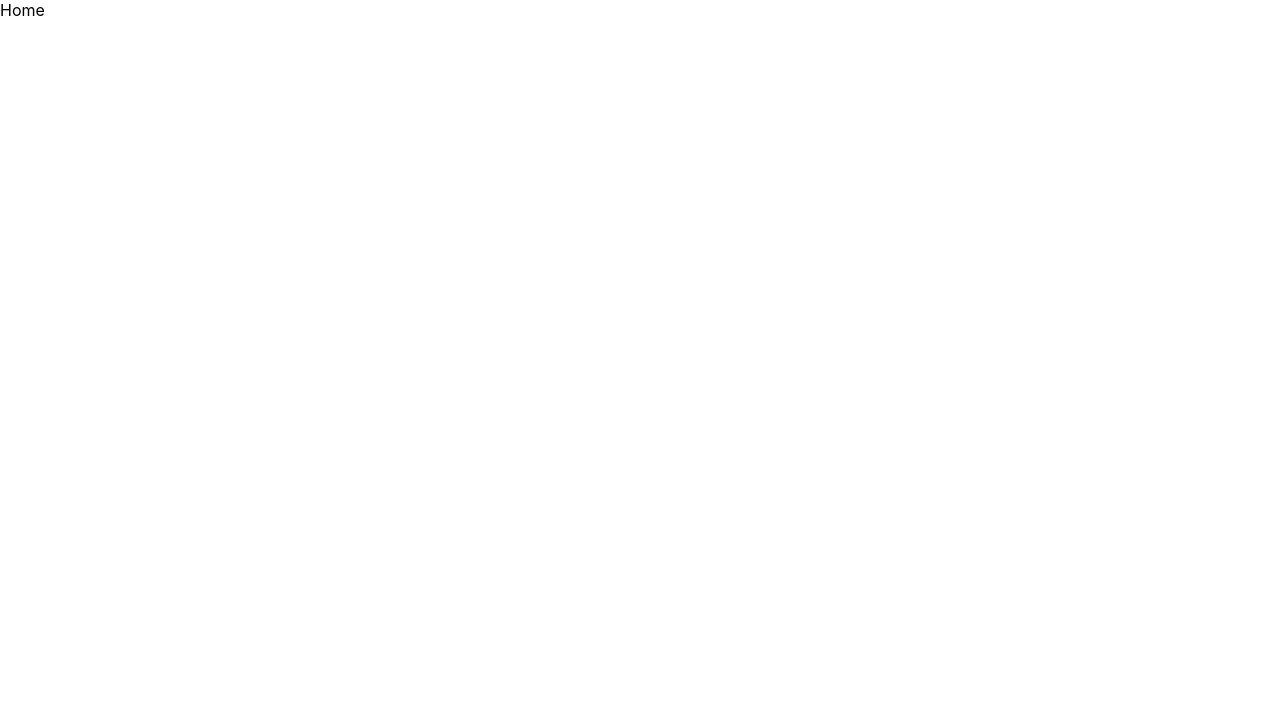
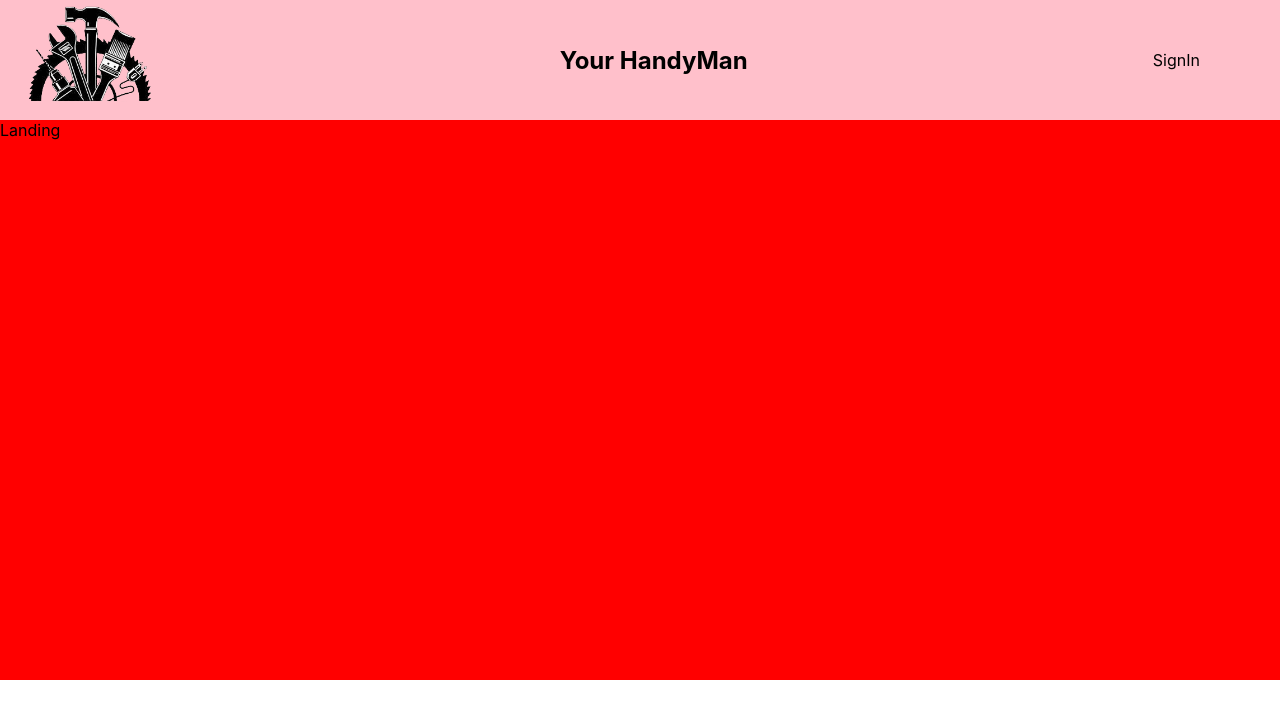
Before and after one commit to jeisper/handyman, a React (Create React App) app: page / in a window 1280 px wide. Shown: the top 718 px of the page. Built offline with nearby package versions, Linux system fonts and the light colour scheme.

Commit message:
add navbar

```diff
--- a/src/App.js
+++ b/src/App.js
@@ -1,12 +1,18 @@
 import "./App.css";
 import { BrowserRouter as Router, Route, Routes } from "react-router-dom";
-import Home from "./pages/home";
+import Landing from "./pages/landing";
+import Provider from "./pages/form";
+import Customer from "./pages/customer";
+import Review from "./pages/review";
 
 function App() {
   return (
     <Router>
       <Routes>
-        <Route path="/" element={<Home />} />
+        <Route path="/" element={<Landing />} />
+        <Route path="/handyman" element={<Provider />} />
+        <Route path="/customer" element={<Customer />} />
+        <Route path="/review" element={<Review />} />
       </Routes>
     </Router>
   );
--- /dev/null
+++ b/src/components/navbar/index.js
@@ -0,0 +1,39 @@
+import { Flex, Heading, Image, Spacer } from "@chakra-ui/react";
+import React from "react";
+import { useNavigate } from "react-router-dom";
+import logo from "../../Assets/images/logo.png";
+import SignIn from "../signin";
+
+function NavBar() {
+  const navigate = useNavigate();
+  return (
+    <Flex
+      w="100%"
+      h="15vh"
+      flexWrap="wrap"
+      align="center"
+      justify="center"
+      bgColor="pink"
+    >
+      <Image
+        src={logo}
+        alt="logo"
+        ml="3vh"
+        h="15vh"
+        onClick={() => {
+          navigate("/");
+        }}
+      />
+      <Spacer />
+      <Flex>
+        <Heading>Your HandyMan</Heading>
+      </Flex>
+      <Spacer />
+      <Flex mr="10vh">
+        <SignIn />
+      </Flex>
+    </Flex>
+  );
+}
+
+export default NavBar;
--- /dev/null
+++ b/src/components/signin/index.js
@@ -0,0 +1,7 @@
+import React from "react";
+
+function SignIn() {
+  return <div>SignIn</div>;
+}
+
+export default SignIn;
--- /dev/null
+++ b/src/pages/customer/index.js
@@ -0,0 +1,7 @@
+import React from "react";
+
+function Customer() {
+  return <div>Customer</div>;
+}
+
+export default Customer;
--- /dev/null
+++ b/src/pages/form/index.js
@@ -0,0 +1,7 @@
+import React from "react";
+
+function Provider() {
+  return <div>Provider</div>;
+}
+
+export default Provider;
--- a/src/pages/home/index.js
+++ /dev/null
@@ -1,7 +0,0 @@
-import React from "react";
-
-function Home() {
-  return <div>Home</div>;
-}
-
-export default Home;
--- /dev/null
+++ b/src/pages/landing/index.js
@@ -0,0 +1,19 @@
+import { Flex } from "@chakra-ui/react";
+import React from "react";
+import { useNavigate } from "react-router-dom";
+import NavBar from "../../components/navbar";
+
+function Landing() {
+  const navigate = useNavigate();
+
+  return (
+    <Flex w="100%" flexDir="column" bgColor="red">
+      <NavBar />
+      <Flex w="100%" h="70vh" flexWrap="wrap">
+        Landing
+      </Flex>
+    </Flex>
+  );
+}
+
+export default Landing;
--- /dev/null
+++ b/src/pages/review/index.js
@@ -0,0 +1,7 @@
+import React from "react";
+
+function Review() {
+  return <div>Review</div>;
+}
+
+export default Review;
```
Also changed, not shown: src/components/card/index.js (added, +7 -0 lines), src/components/footer/index.js (added, +7 -0 lines), src/Assets/images/logo.png (added).
